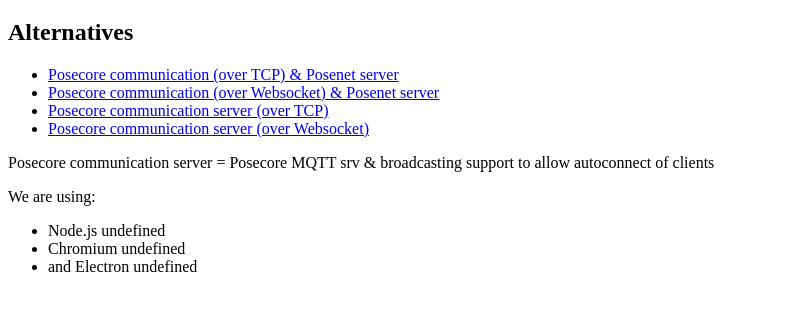
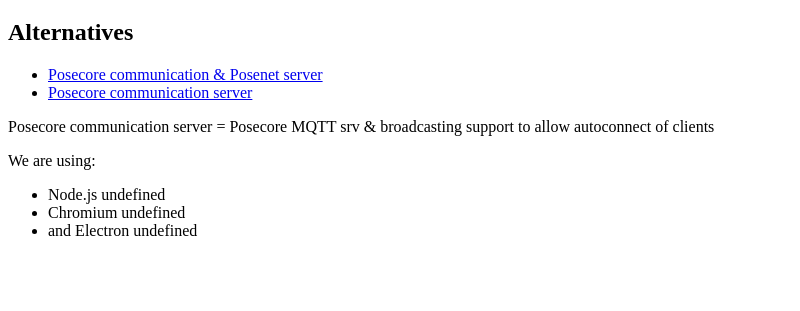
Before and after one commit to miman/posecore-client-electron, an Electron app: page src/index.html in a window 800 px wide. Shown: the part 61-372 px from the top of the page. Drawn offline with Linux system fonts and the light colour scheme.

Commit message:
We removed the option to select the websocket version while this version works with both anyway so we always run this.

```diff
--- a/package.json
+++ b/package.json
@@ -1,6 +1,6 @@
 {
   "name": "posenet-client",
-  "version": "8.1.1",
+  "version": "8.1.3",
   "description": "Skeleton tracker app",
   "main": "app/main.js",
   "scripts": {
--- a/src/index.html
+++ b/src/index.html
@@ -9,10 +9,8 @@
 
     <h2>Alternatives</h2>
     <ul>
-      <li><a href='camera.html?usews=false'>Posecore communication (over TCP) & Posenet server</a></li>
-      <li><a href='camera.html?usews=true'>Posecore communication (over Websocket) & Posenet server</a></li>
-      <li><a href='mqttsrv-page.html?usews=false'>Posecore communication server (over TCP)</a></li>
-      <li><a href='mqttsrv-page.html?usews=true'>Posecore communication server (over Websocket)</a></li>
+      <li><a href='camera.html?usews=true'>Posecore communication & Posenet server</a></li>
+      <li><a href='mqttsrv-page.html?usews=true'>Posecore communication server</a></li>
     </ul>
 
     <p>Posecore communication server = Posecore MQTT srv & broadcasting support to allow autoconnect of clients</p>
```
Also changed, not shown: 1 other file.
